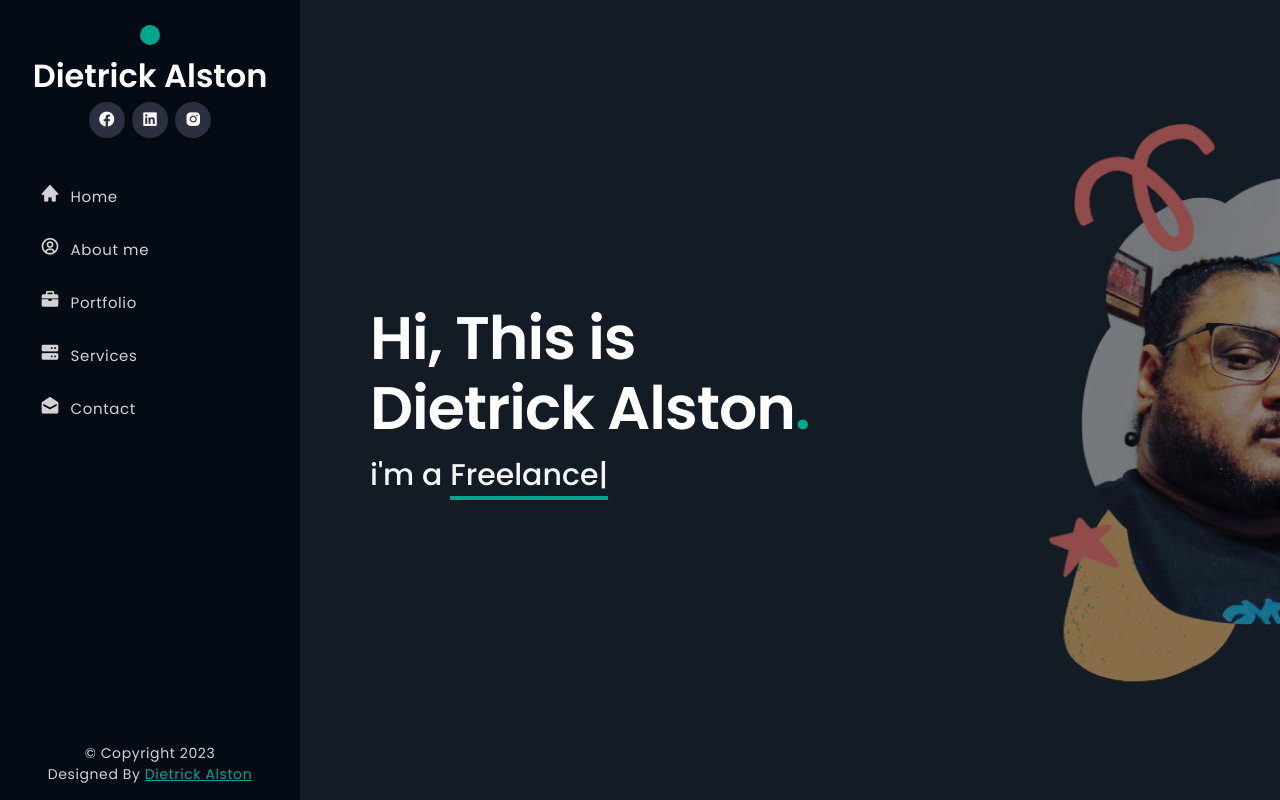
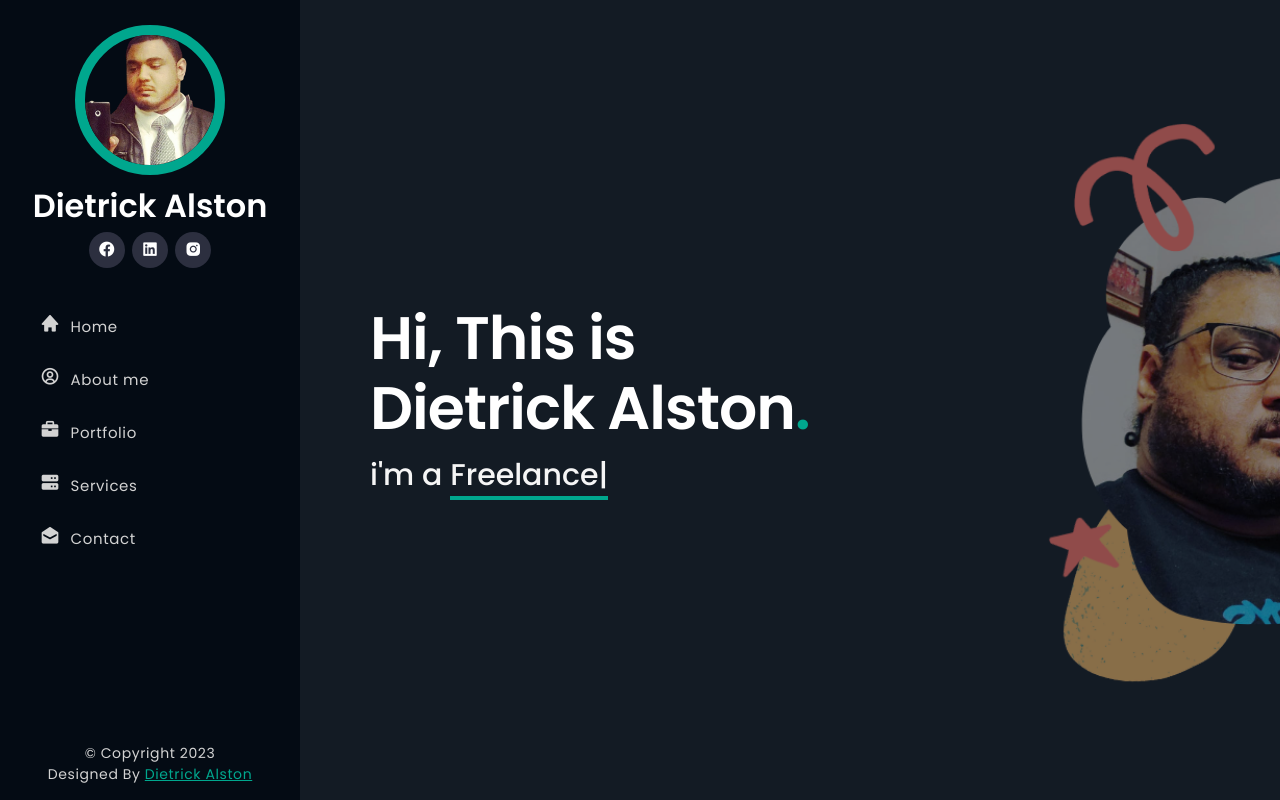
Before and after one commit to DNAlston/DAlstonFrontendPortfolio.github.io, a plain HTML site: page index.html in a window 1280 px wide. Shown: the top 800 px of the page. Drawn offline with nearby package versions, Linux system fonts and the light colour scheme; files whose address does not match are found by name.

Commit message:
Update index.html

```diff
--- a/index.html
+++ b/index.html
@@ -31,7 +31,7 @@
       <!-- profile -->
       <div class="profile">
         <img
-          src="../resume site/img/circle.png" alt="" width="150px"/>
+          src="img/circle.png" alt="" width="150px"/>
         <h1>Dietrick Alston</h1>
         <div class="social-icons">
           <a href="https://www.facebook.com/profile.php?id=100032466430456"><i class="bx bxl-facebook-circle"></i></a>
```
